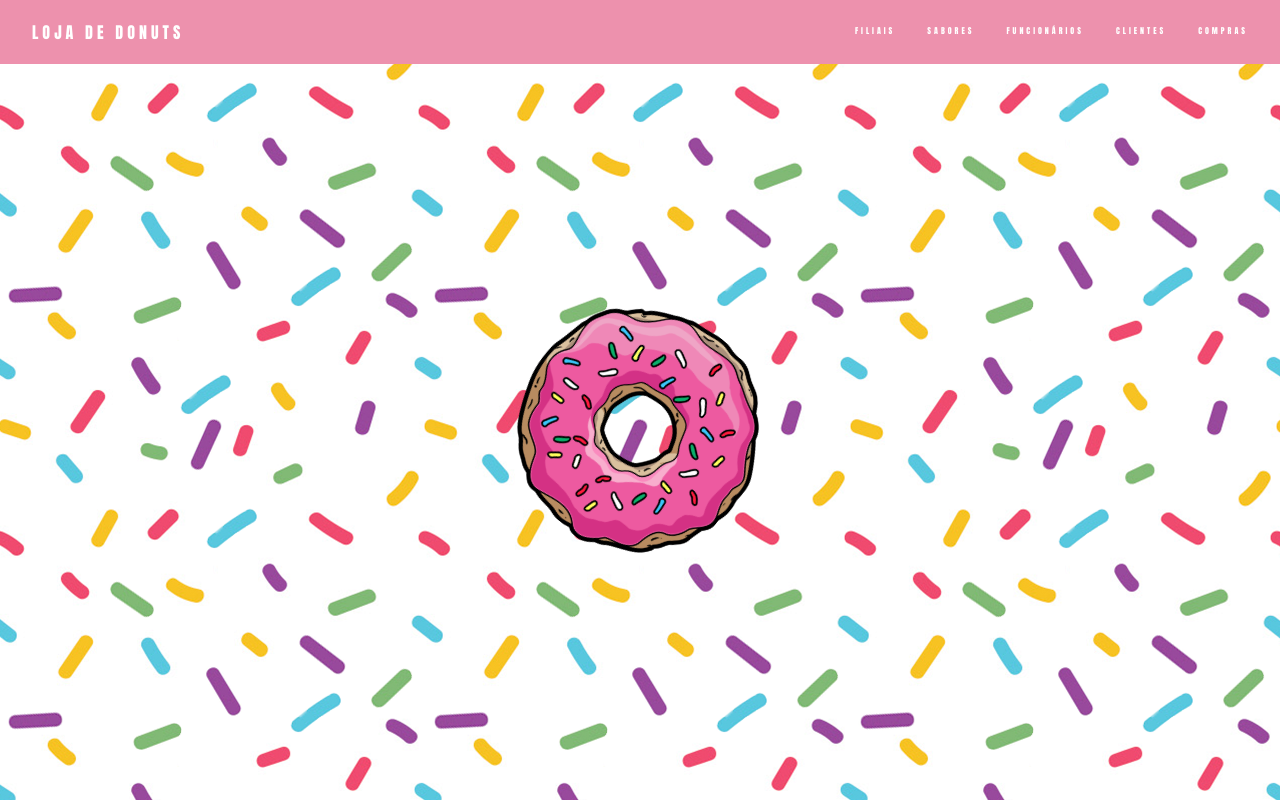
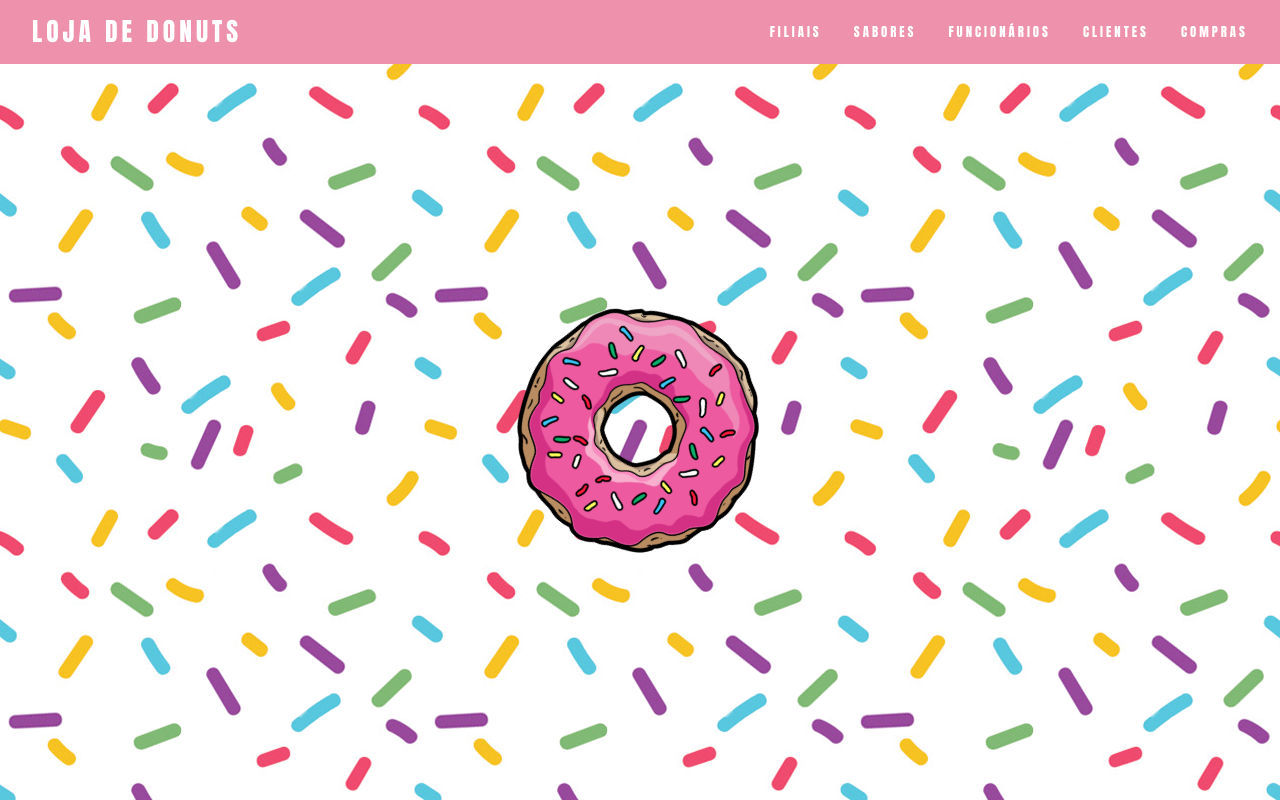
Before and after one commit to gsutavo-f/donut-factory, a React (Vite) app in the folder client/: page / in a window 1280 px wide. Built offline with nearby package versions, Linux system fonts and the light colour scheme.

Commit message:
tamanho da fonte diminuindo menu

```diff
--- a/client/src/components/Menu/Menu.module.scss
+++ b/client/src/components/Menu/Menu.module.scss
@@ -18,7 +18,7 @@
   &__link {
     letter-spacing: 3px;
     margin-left: 32px;
-    font-size: 1vh;
+    font-size: 1vw;
 
     a {
       color: white;
@@ -34,7 +34,7 @@
 }
 
 .logo {
-  font-size: 2vh;
+  font-size: 2vw;
   letter-spacing: 4px;
 
   a {
```
